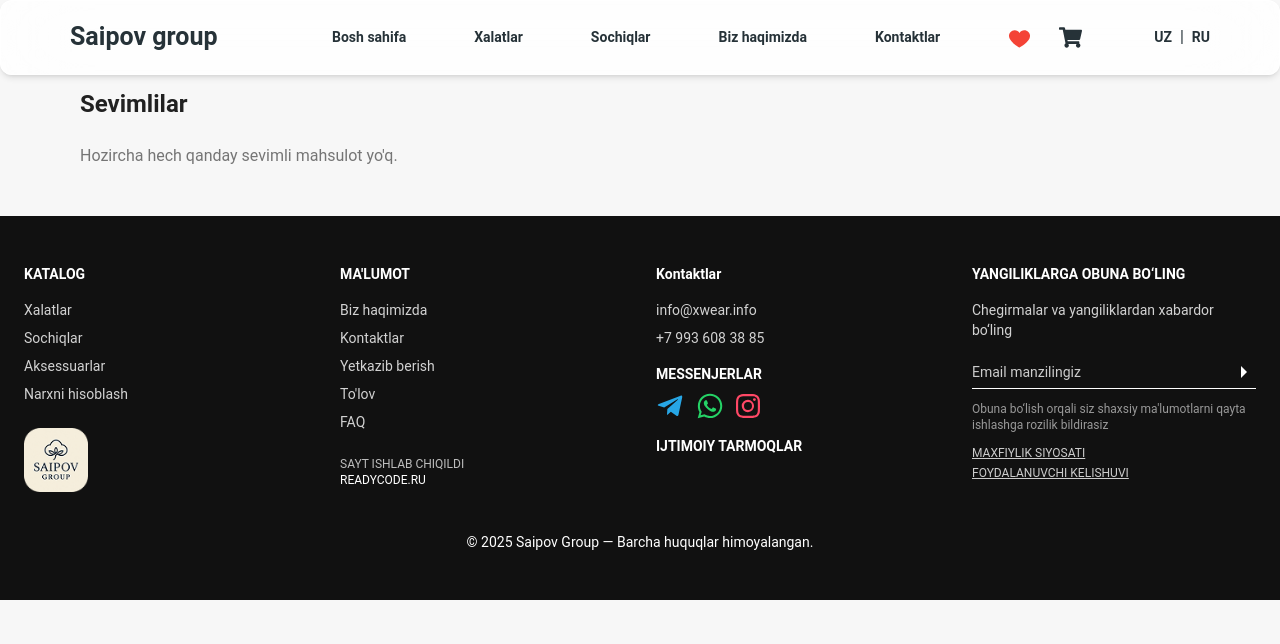
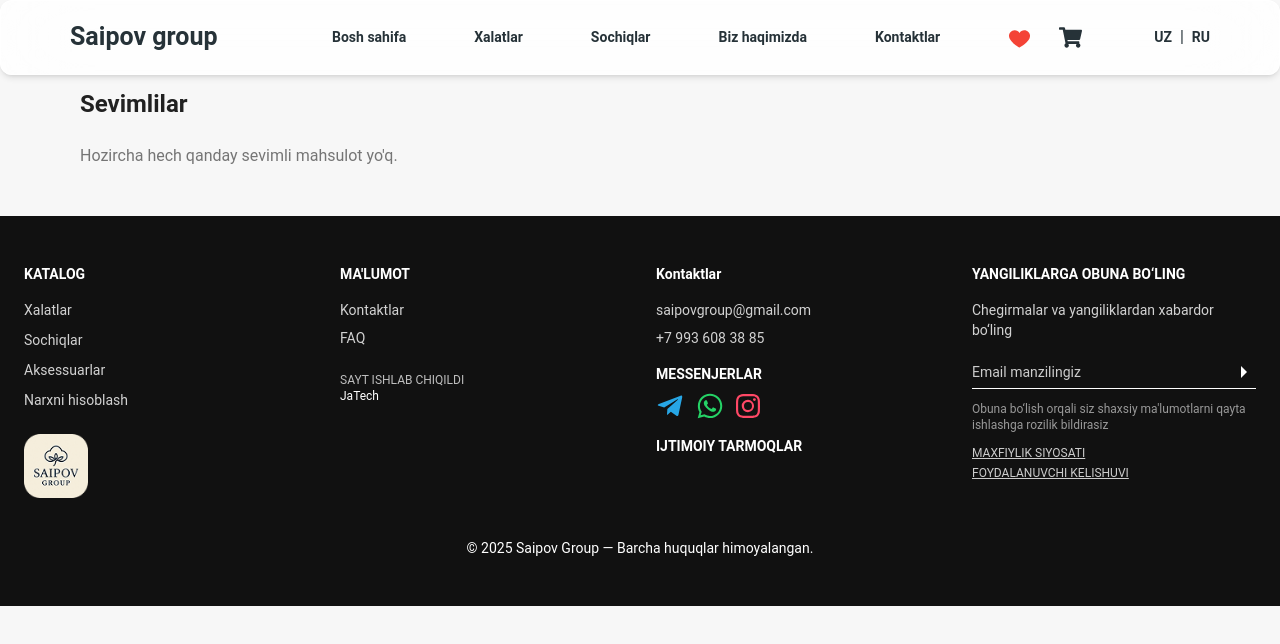
Before and after one commit to umidjanov/saipov, a React (Vite) app: page /liked in a window 1280 px wide. Shown: the top 644 px of the page. Built offline with nearby package versions, Linux system fonts and the light colour scheme.

Commit message:
footer updated

```diff
--- a/i18n/ru.json
+++ b/i18n/ru.json
@@ -12,12 +12,11 @@
   "remove2": "Удалить",
   "footer": {
   "catalog": "КАТАЛОГ",
-  "clothing": "Одежда",
-  "shoes": "Обувь",
-  "accessories": "Аксессуары",
-  "priceCalc": "Расчет стоимости",
+  "clothing": "Главная",
+  "shoes": "Халаты",
+  "accessories": "Полотенцы",
+  "priceCalc": "О нас",
   "info": "ИНФОРМАЦИЯ",
-  "blog": "Блог",
   "contacts": "Контакты",
   "delivery": "Доставка",
   "payment": "Оплата",
--- a/i18n/uz.json
+++ b/i18n/uz.json
@@ -17,7 +17,6 @@
   "accessories": "Aksessuarlar",
   "priceCalc": "Narxni hisoblash",
   "info": "MA'LUMOT",
-  "blog": "Biz haqimizda",
   "contacts": "Kontaktlar",
   "delivery": "Yetkazib berish",
   "payment": "To'lov",
--- a/src/components/footer.jsx
+++ b/src/components/footer.jsx
@@ -3,6 +3,7 @@ import { useTranslation } from "react-i18next";
 import { FaTelegramPlane, FaWhatsapp } from "react-icons/fa";
 import { BsInstagram } from "react-icons/bs";
 import { IoMdArrowDropright } from "react-icons/io";
+import { Link } from "react-router-dom";
 
 export const Footer = () => {
   const { t } = useTranslation();
@@ -16,11 +17,19 @@ export const Footer = () => {
           <h3 className="text-white font-semibold mb-4">
             {t("footer.catalog")}
           </h3>
-          <ul className="space-y-2 text-[#d2d2d2]">
-            <li className="cursor-pointer">{t("footer.clothing")}</li>
-            <li className="cursor-pointer">{t("footer.shoes")}</li>
-            <li className="cursor-pointer">{t("footer.accessories")}</li>
-            <li className="cursor-pointer">{t("footer.priceCalc")}</li>
+          <ul className="flex flex-col gap-[10px] text-[#d2d2d2]">
+            <Link to="/">
+              <li className="cursor-pointer">{t("footer.clothing")}</li>
+            </Link>
+            <Link to="/robes">
+              <li className="cursor-pointer">{t("footer.shoes")}</li>
+            </Link>
+            <Link to="/towels">
+              <li className="cursor-pointer">{t("footer.accessories")}</li>
+            </Link>
+            <Link to="/about">
+              <li className="cursor-pointer">{t("footer.priceCalc")}</li>
+            </Link>
           </ul>
           <div className="mt-6">
             <img
@@ -35,16 +44,15 @@ export const Footer = () => {
         <div>
           <h3 className="text-white font-semibold mb-4">{t("footer.info")}</h3>
           <ul className="space-y-2 text-[#d2d2d2]">
-            <li className="cursor-pointer">{t("footer.blog")}</li>
-            <li className="cursor-pointer">{t("footer.contacts")}</li>
-            <li className="cursor-pointer">{t("footer.delivery")}</li>
-            <li className="cursor-pointer">{t("footer.payment")}</li>
+            <Link to="/contact">
+              <li className="cursor-pointer">{t("footer.contacts")}</li>
+            </Link>
             <li className="cursor-pointer">{t("footer.faq")}</li>
           </ul>
           <div className="mt-6 text-gray-400 text-xs">
             {t("footer.dev")}
             <br />
-            <span className="text-white">READYCODE.RU</span>
+            <span className="text-white">JaTech</span>
           </div>
         </div>
 
@@ -53,7 +61,7 @@ export const Footer = () => {
           <h3 className="text-white font-semibold mb-4">
             {t("footer.contacts")}
           </h3>
-          <p className="text-[#d2d2d2] mb-2">info@xwear.info</p>
+          <p className="text-[#d2d2d2] mb-2">saipovgroup@gmail.com</p>
           <p className="text-[#d2d2d2] mb-4">+7 993 608 38 85</p>
           <p className="text-white font-semibold mb-2">
             {t("footer.messengers")}
```
